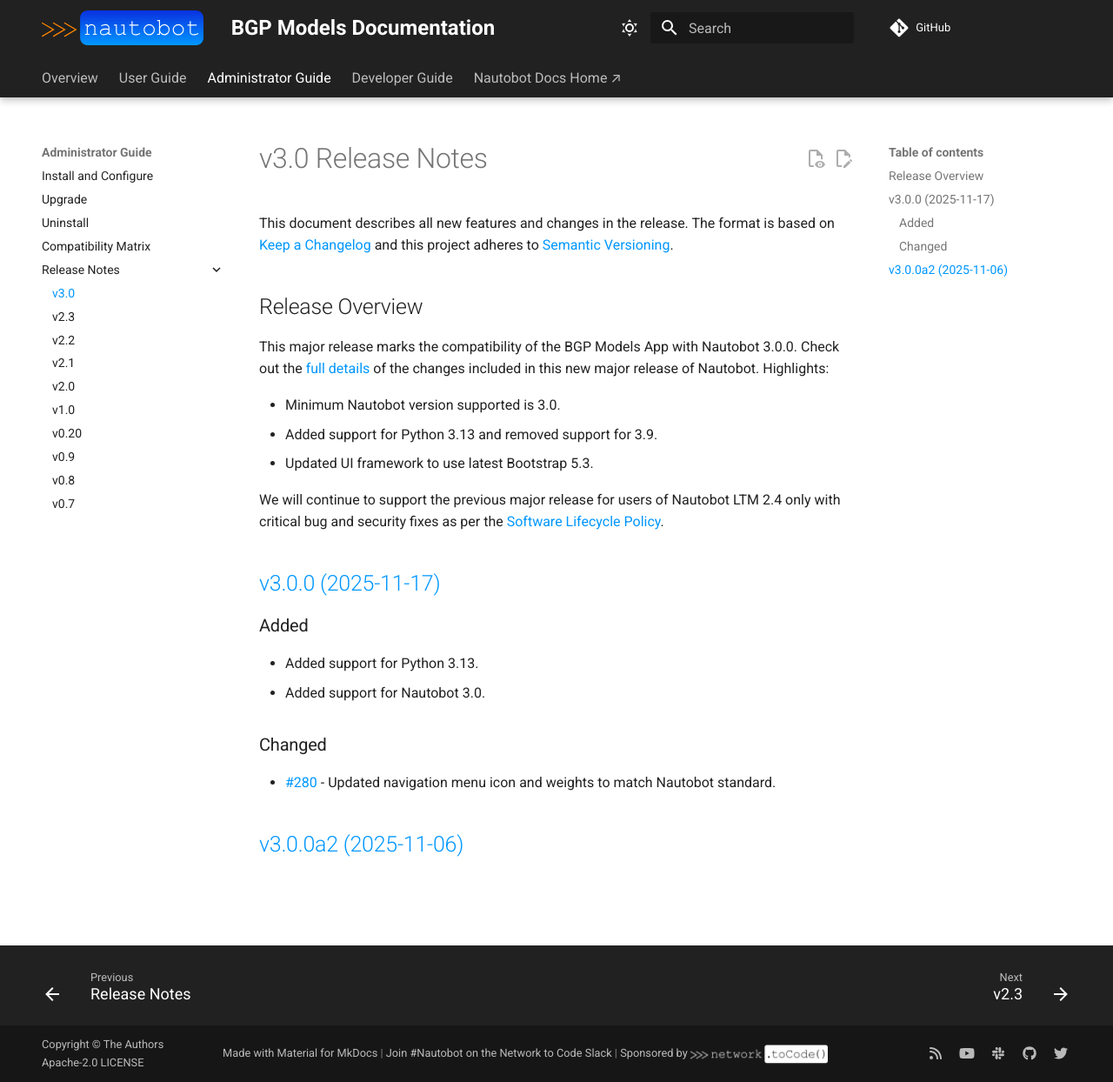
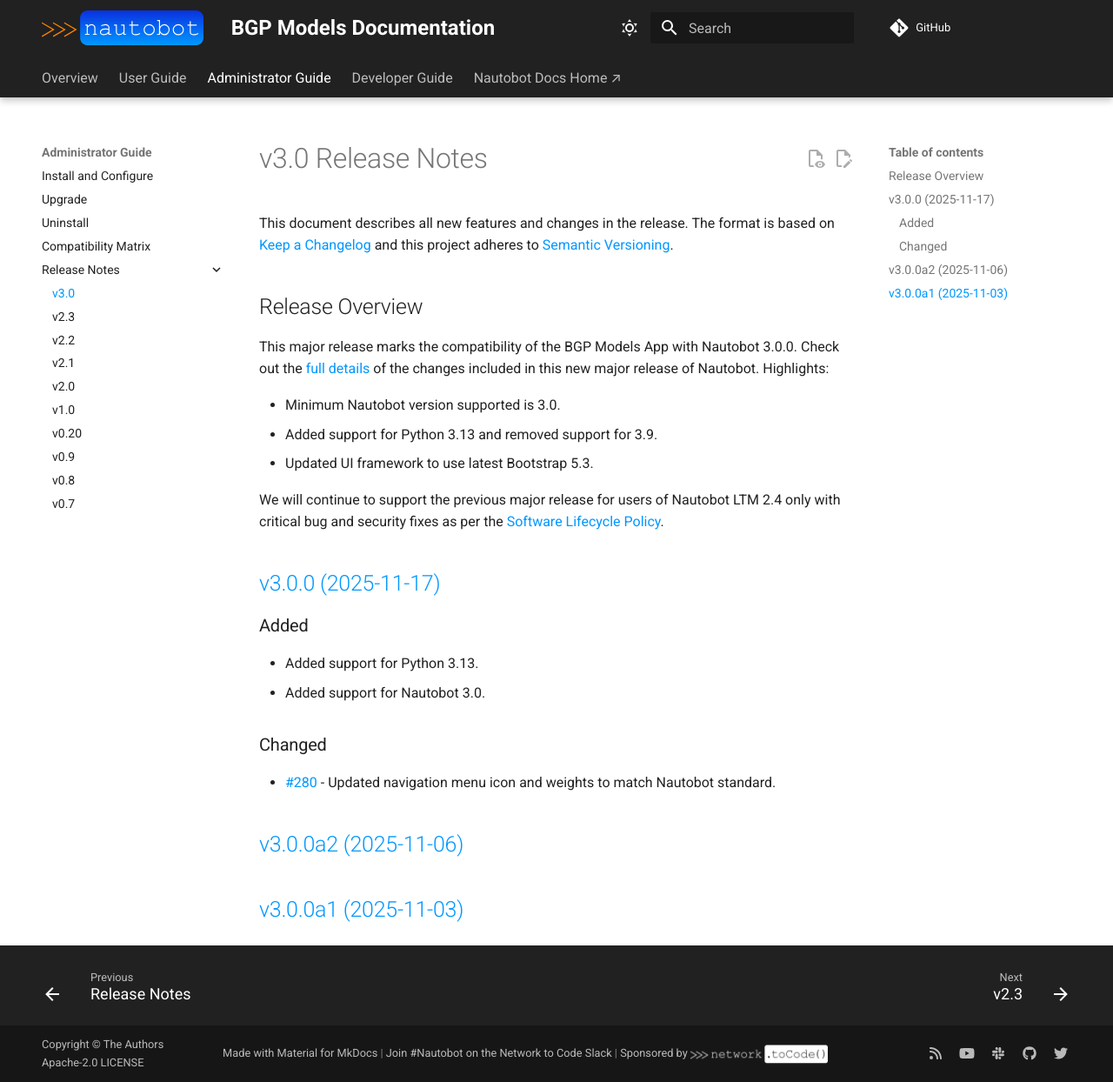
Before and after one commit to nautobot/nautobot-app-bgp-models, an MkDocs documentation site: the page built from docs/admin/release_notes/version_3.0.md, in a window 1280 px wide and 1244 px high. Shown: the whole window at 87% size. Built offline with MkDocs 1.6.1 and Material for MkDocs 9.7.7, drawn with Linux system fonts in a browser that asks for light colours; comment, search, counter and statistics services are not loaded.

Commit message:
Update version_3.0.md

```diff
--- a/docs/admin/release_notes/version_3.0.md
+++ b/docs/admin/release_notes/version_3.0.md
@@ -26,3 +26,5 @@ We will continue to support the previous major release for users of Nautobot LTM
 - [#280](https://github.com/nautobot/nautobot-app-bgp-models/issues/280) - Updated navigation menu icon and weights to match Nautobot standard.
 
 ## [v3.0.0a2 (2025-11-06)](https://github.com/nautobot/nautobot-app-bgp-models/releases/tag/v3.0.0a2)
+
+## [v3.0.0a1 (2025-11-03)](https://github.com/nautobot/nautobot-app-bgp-models/releases/tag/v3.0.0a1)
```
